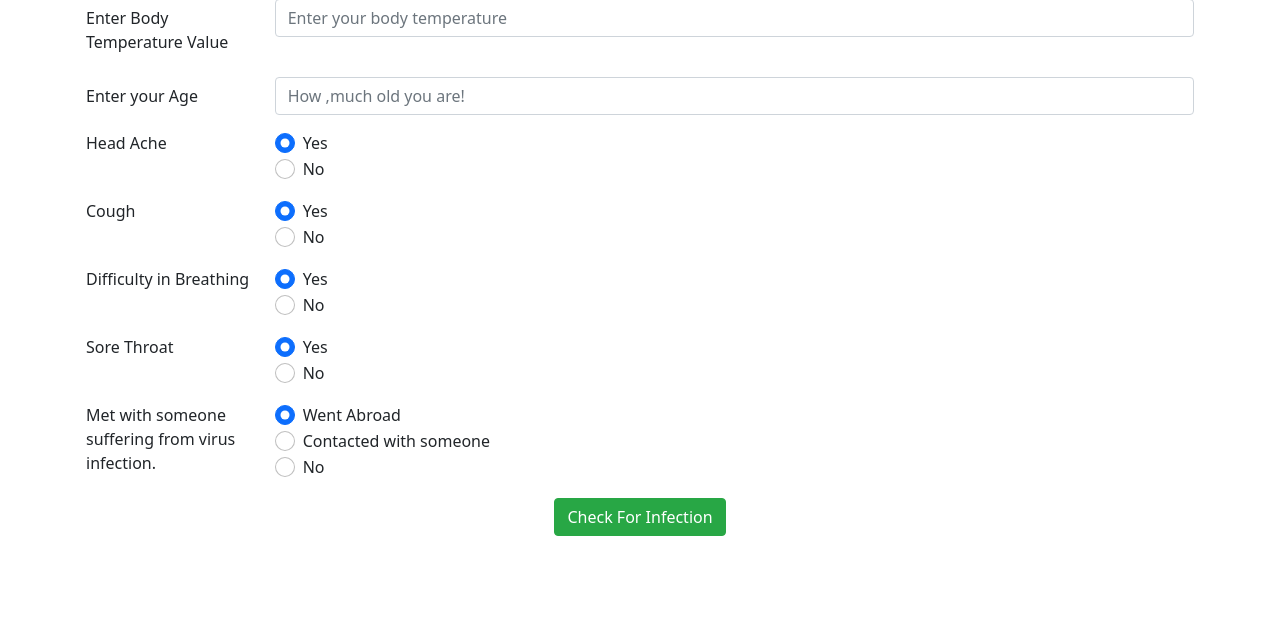
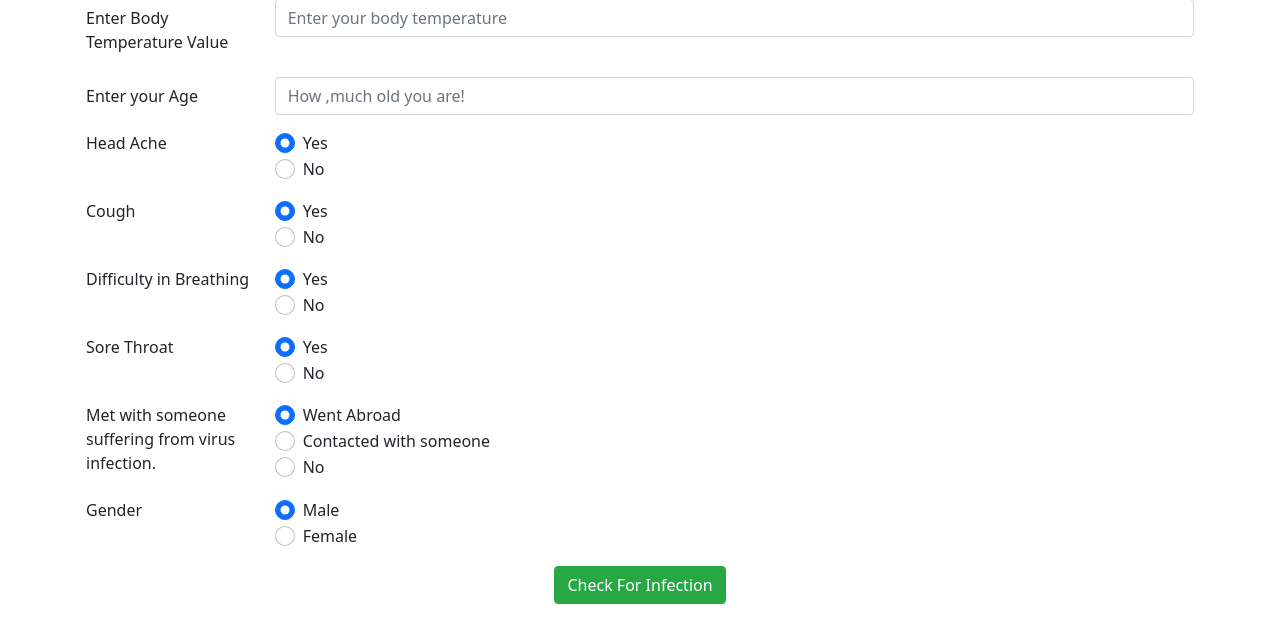
Before and after one commit to Agisthemantobeat/COVID-19-PROBABILITY-PREDICTOR., a Flask app: page / in a window 1280 px wide. Shown: the part 119-762 px from the top of the page. Run offline with Flask 2, Linux system fonts and the light colour scheme; parts of the project's set-up code (start-up, migrations or seed data) failed here and were passed over; some libraries are stand-ins or nearby versions.

Commit message:
added gender

```diff
--- a/main.py
+++ b/main.py
@@ -18,7 +18,13 @@ def hello_world():
         Cough=mydict['cough1']
         diffBreath=mydict['diffbreath']
         sorethroat=mydict['sorethroat']
+        gender=mydict['gender']
         test=mydict['test']
+        if gender=='option1':
+            g=1
+        elif gender=='option2':
+            g=0
+
         if test=='option1':
             t=0.5
         elif test=='option2':
@@ -51,14 +57,28 @@ def hello_world():
         else:
                 s=0
 
-        inputfeatures= [f,k,s,a,l,m,t]
-        print([f,k,s,a,l,m,t])
+        inputfeatures= [f,k,s,a,l,m,t,g]
+        print([f,k,s,a,l,m,t,g])
         infProb= dictname.predict_proba([inputfeatures])[0][1]
         print(infProb)
-        if infProb>0.01:
-            infProb=0.009
-        print(infProb)
-        return render_template('show.html',inf= round(infProb*1000,2))
+        if t==1:
+            infProb=infProb*10
+        if infProb <0.001:
+            infProb= 2*round(infProb*10000,2)
+            print(infProb)
+        elif infProb<0.01:
+            infProb= round(infProb*100,2)
+            print(infProb)
+        else:
+            infProb= round(infProb*100,2)
+            print(infProb)
+        if infProb >0.80:
+            s=10
+        else:
+             s=1
+        print(s)
+
+        return render_template('show.html',inf= infProb,s=s)
     return render_template('index.html')
 
 
--- a/templates/index.html
+++ b/templates/index.html
@@ -162,6 +162,26 @@
                     </div>
                 </div>
             </fieldset>
+            <fieldset>
+                <div class="row mb-3">
+                    <legend class="col-form-label col-sm-2 pt-0">Gender</legend>
+                    <div class="col-sm-10">
+                        <div class="form-check">
+                            <input class="form-check-input" type="radio" name="gender" id="gender" value="option1" checked>
+                            <label class="form-check-label" for="gridRadios1">
+                   Male
+                    </label>
+                        </div>
+                        <div class="form-check">
+                            <input class="form-check-input" type="radio" name="gender" id="gender" value="option2">
+
+                            <label class="form-check-label" for="gridRadios3">
+                  Female
+                    </label>
+                        </div>
+                    </div>
+                </div>
+            </fieldset>
             <div class="text-center">
                 <button class="btn btn-success text-center" style="margin:auto;">Check For Infection</button>
             </div>
--- a/templates/show.html
+++ b/templates/show.html
@@ -42,7 +42,7 @@
     </div>
     <div class="text-center ">
         <h1 class="title-font sm:text-4xl text-3xl mb-4 font-medium text-gray-900">COVID-19 PROBABILITY DETECTOR</h1>
-        <p class="mb-8 leading-relaxed"> There are {{inf}} out of 10 chances of you having the infection. Thank You!</p>
+        <p class="mb-8 leading-relaxed"> There are {{inf}} out of {{s}} chances of you having the infection. Thank You!</p>
 
     </div>
     </div>
@@ -56,7 +56,7 @@
                 <div class="flex flex-col sm:flex-row mt-10 ">
                     <div class="sm:w-1/3 text-center sm:pr-8 sm:py-8 ">
                         <div class="w-20 h-20 rounded-full inline-flex items-center justify-center">
-                            <img src="/static/ap.jpeg" height="80" width="80">
+                            <img src="/static/images/ap.jpeg" height="80" width="80">
                             <path d="M20 21v-2a4 4 0 00-4-4H8a4 4 0 00-4 4v2 "></path>
 
                         </div>
```
Also changed, not shown: mytraining.py (+6 -3 lines), static/ap.jpeg (added), 1 other file.
